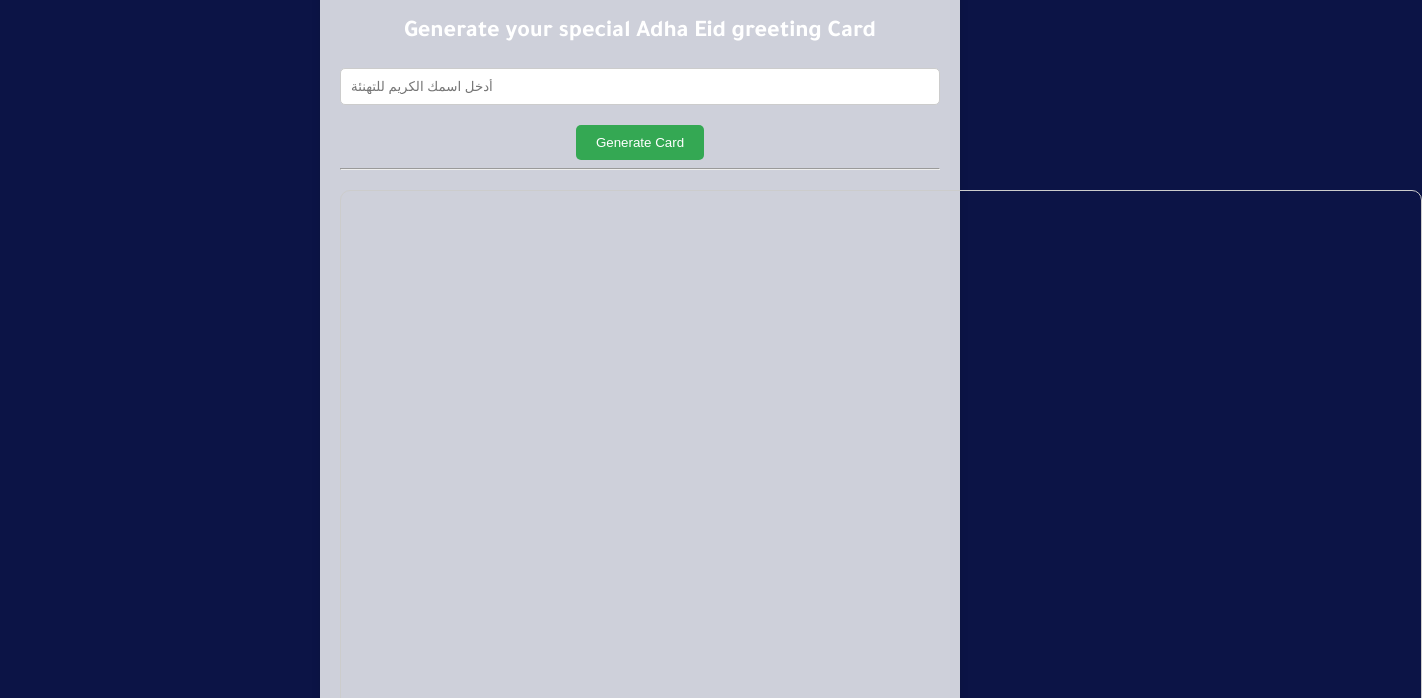
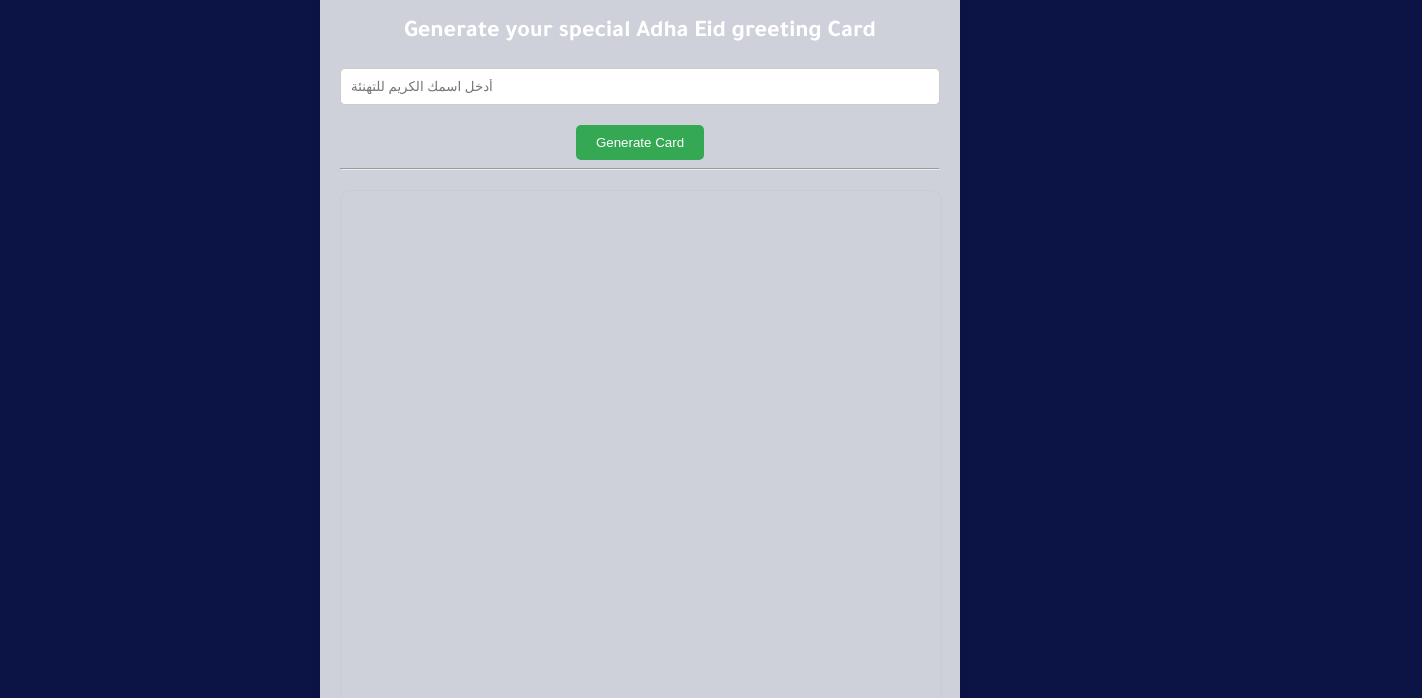
Before and after one commit to iamShooq/gdsc-adha-greeting, a plain HTML site: page index.html in a window 1280 px wide. Shown: the part 102-800 px from the top of the page, 1422 px wide, since content can reach past the window. Drawn offline with Linux system fonts and the light colour scheme.

Commit message:
Update index.html

```diff
--- a/index.html
+++ b/index.html
@@ -16,7 +16,7 @@
     <button onclick="addNameToImage()">Generate Card</button>
     <hr> <!-- Horizontal line to separate input section from result section -->
     <!-- Section header for result section -->
-    <canvas id="canvas" width="1080" height="1080"></canvas>
+    <canvas id="canvas" width="600" height="600"></canvas>
       <a id="downloadLink" download="adha_card.png" href=" ">Download Card</a>
     <button id="saveBtn" onclick="saveImage()">Save Image</button>
     <p id="authorName">Created by <a id="authorLink" href="https://x.com/iamshooq" target="_blank">شوق الحاتم</a></p>
```
